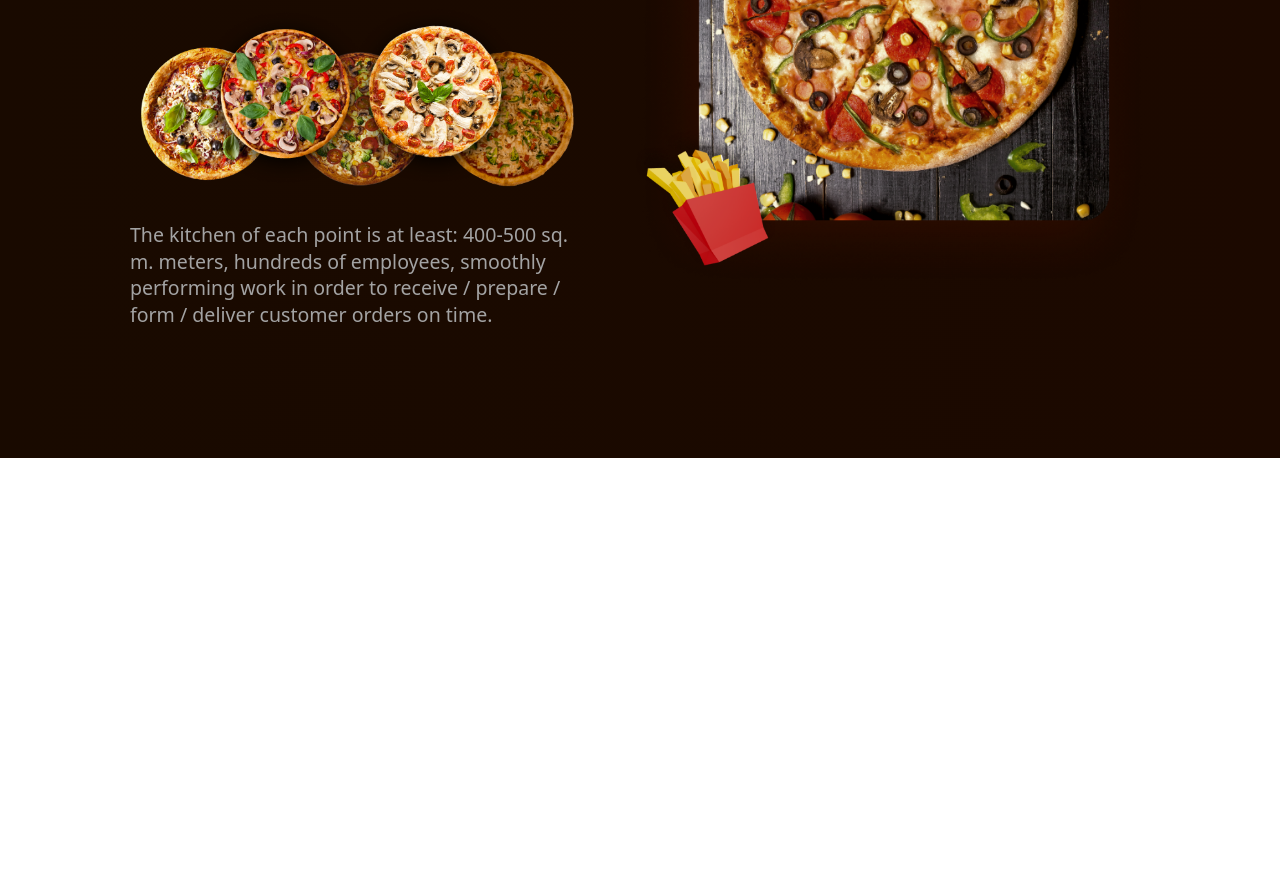
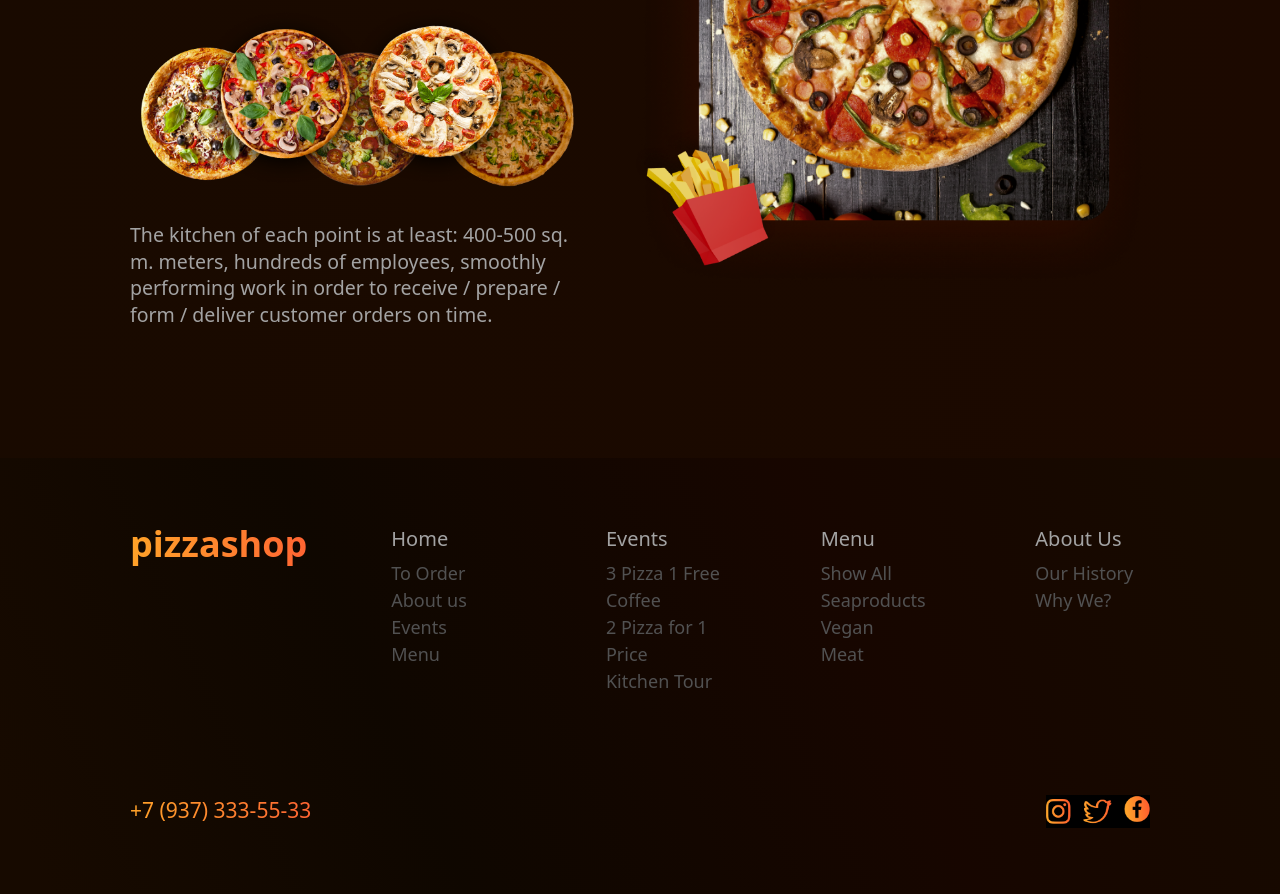
Before and after one commit to bunyodzaripov/Pizza-shop, a plain HTML site: page index.html in a window 1280 px wide. Shown: the part 3343-4237 px from the top of the page. Before the commit the page ends 3801 px from the top, so only its background shows below. Drawn offline with nearby package versions, Linux system fonts and the light colour scheme.

Commit message:
added footer section

```diff
--- a/css/style.css
+++ b/css/style.css
@@ -73,3 +73,13 @@
     height: 23px;
   }
 }
+
+.bg-footer {
+  background: linear-gradient(
+    245.71deg,
+    #170a00 4.96%,
+    #170600 33.7%,
+    #0f0700 68.41%,
+    #170a00 96.42%
+  );
+}
--- a/index.html
+++ b/index.html
@@ -787,7 +787,7 @@
           <h2 class="text-2xl text-white text-center">Events section</h2>
         </section>
 
-        <!-- About us -->
+        <!-- About us section-->
         <section
           id="aboutUs"
           class="flex flex-col items-center gap-[62px] py-[75px] lg:py-[130px] lg:flex-row-reverse lg:justify-between"
@@ -838,6 +838,85 @@
       </main>
     </div>
 
+    <!-- Footer section -->
+    <footer class="bg-footer py-[40px] lg:py-[66px]">
+      <div class="container mx-auto px-[24px] lg:px-[130px]">
+        <div class="flex flex-col gap-[60px] lg:gap-[84px] lg:flex-row">
+          <!-- footer logo -->
+          <h2
+            class="font-extrabold pb-2 text-2xl bg-gradient-to-r from-[#FFA228] to-[#FF6432] bg-clip-text text-transparent lg:text-4xl"
+          >
+            <a href="#">pizzashop</a>
+          </h2>
+          <!-- Footer navigation -->
+          <div
+            class="grid grid-cols-2 gap-[20px] lg:grid-cols-4 lg:gap-[100px]"
+          >
+            <div class="flex flex-col text-white gap-[6px]">
+              <a href="#" class="text[15px] text-[#A3A3A3] text-[20px]">Home</a>
+              <div
+                class="flex flex-col text-[14px] text-[#515151] lg:text-[18px]"
+              >
+                <a href="#">To Order</a>
+                <a href="#">About us</a>
+                <a href="#">Events</a>
+                <a href="#">Menu</a>
+              </div>
+            </div>
+            <div class="flex flex-col text-white gap-[6px]">
+              <a href="#" class="text[15px] text-[#A3A3A3] text-[20px]"
+                >Events</a
+              >
+              <div
+                class="flex flex-col text-[14px] text-[#515151] lg:text-[18px]"
+              >
+                <a href="#">3 Pizza 1 Free Coffee</a>
+                <a href="#">2 Pizza for 1 Price</a>
+                <a href="#">Kitchen Tour</a>
+              </div>
+            </div>
+            <div class="flex flex-col text-white gap-[6px]">
+              <a href="#" class="text[15px] text-[#A3A3A3] text-[20px]">Menu</a>
+              <div
+                class="flex flex-col text-[14px] text-[#515151] lg:text-[18px]"
+              >
+                <a href="#">Show All</a>
+                <a href="#">Seaproducts</a>
+                <a href="#">Vegan</a>
+                <a href="#">Meat</a>
+              </div>
+            </div>
+            <div class="flex flex-col text-white gap-[6px]">
+              <a href="#" class="text[15px] text-[#A3A3A3] text-[20px]"
+                >About Us</a
+              >
+              <div
+                class="flex flex-col text-[14px] text-[#515151] lg:text-[18px]"
+              >
+                <a href="#">Our History</a>
+                <a href="#">Why We?</a>
+              </div>
+            </div>
+          </div>
+        </div>
+        <!-- footer socials  -->
+        <div class="flex justify-between mt-[80px] lg:mt-[100px]">
+          <p
+            class="text-[14px] bg-gradient-to-r from-[#FFA228] to-[#FF6432] bg-clip-text text-transparent lg:text-[21px]"
+          >
+            +7 (937) 333-55-33
+          </p>
+          <a href="#">
+            <img
+              class="w-[82px] lg:w-[104px]"
+              src="./assets/images/socials.png"
+              alt="socials "
+            />
+          </a>
+        </div>
+      </div>
+    </footer>
+
     <script src="https://cdn.jsdelivr.net/npm/@tailwindcss/browser@4"></script>
     <script src="/js/main.js"></script>
   </body>
```
Also changed, not shown: assets/images/socials.png (added).
